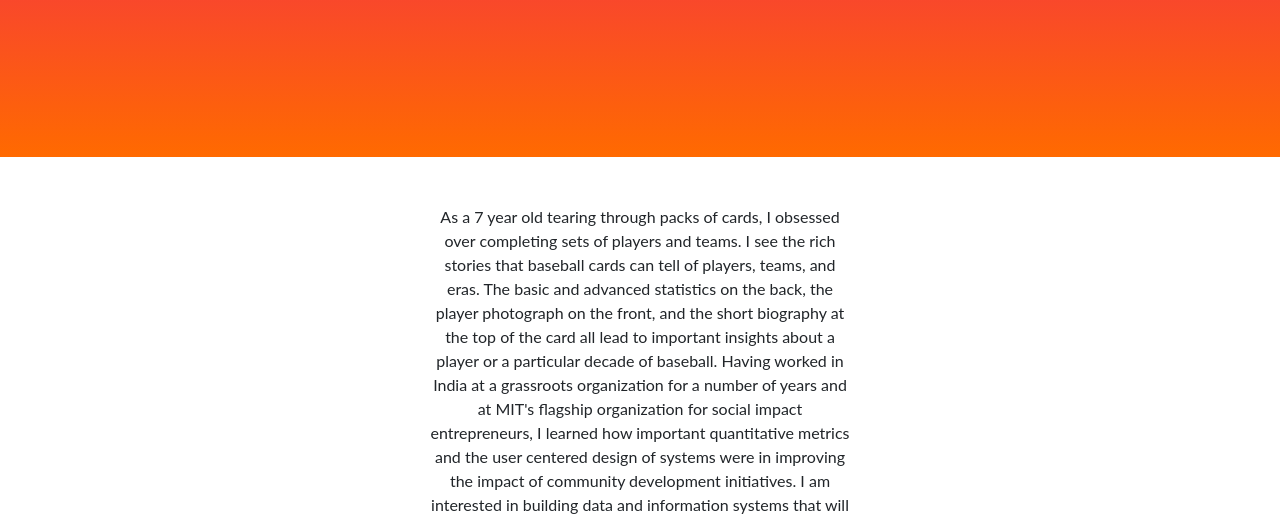
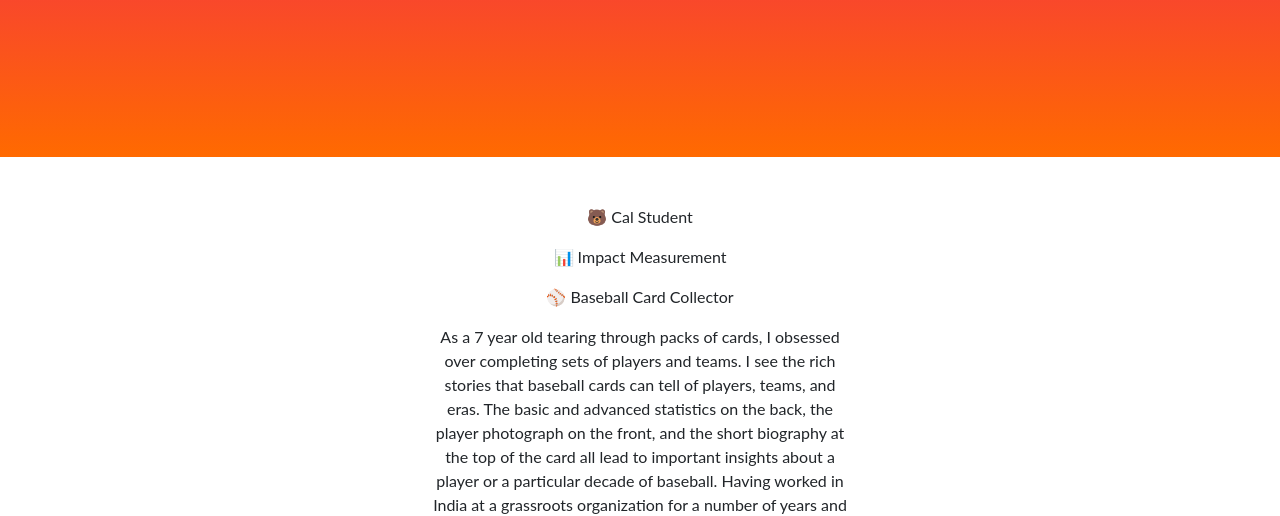
Before and after one commit to ianmulholland/ianmulholland1.github.io, a plain HTML site: page index.html in a window 1280 px wide. Shown: the part 290-806 px from the top of the page. Drawn offline with Linux system fonts and the light colour scheme.

Commit message:
Add files via upload

```diff
--- a/index.html
+++ b/index.html
@@ -42,8 +42,17 @@
             <br /><br />
             <div class="col-md-6 col-lg-4 mb-5">
                 <p>
-                    As a 7 year old tearing through packs of cards, I obsessed over completing sets of players and teams. I see the rich stories that baseball cards can tell of players, teams, and eras. The basic and advanced statistics on the back, the player photograph on the front, and the short biography at the top of the card all lead to important insights about a player or a particular decade of baseball. Having worked in India at a grassroots organization for a number of years and at MIT's flagship organization for social impact entrepreneurs, I learned how important quantitative metrics and the user centered design of systems were in improving the impact of community development initiatives. I am interested in building data and information systems that will allow social impact organizations to make better decisions and deliver more effective solutions. I am particularly interested in the role of data analytics and information architecture in the development sector.
+                    &#128059 Cal Student
                 </p>
+                    <p>
+                        &#128202 Impact Measurement
+                    </p>
+                        <p>
+                            &#9918 Baseball Card Collector
+                        </p>
+                            <p>
+                                As a 7 year old tearing through packs of cards, I obsessed over completing sets of players and teams. I see the rich stories that baseball cards can tell of players, teams, and eras. The basic and advanced statistics on the back, the player photograph on the front, and the short biography at the top of the card all lead to important insights about a player or a particular decade of baseball. Having worked in India at a grassroots organization for a number of years and at MIT's flagship organization for social impact entrepreneurs, I learned how important quantitative metrics and the user centered design of systems were in improving the impact of community development initiatives. I am interested in building data and information systems that will allow social impact organizations to make better decisions and deliver more effective solutions. I am particularly interested in the role of data analytics and information architecture in the development sector.
+                            </p>
             </div>
         </center>
     </body>
```
